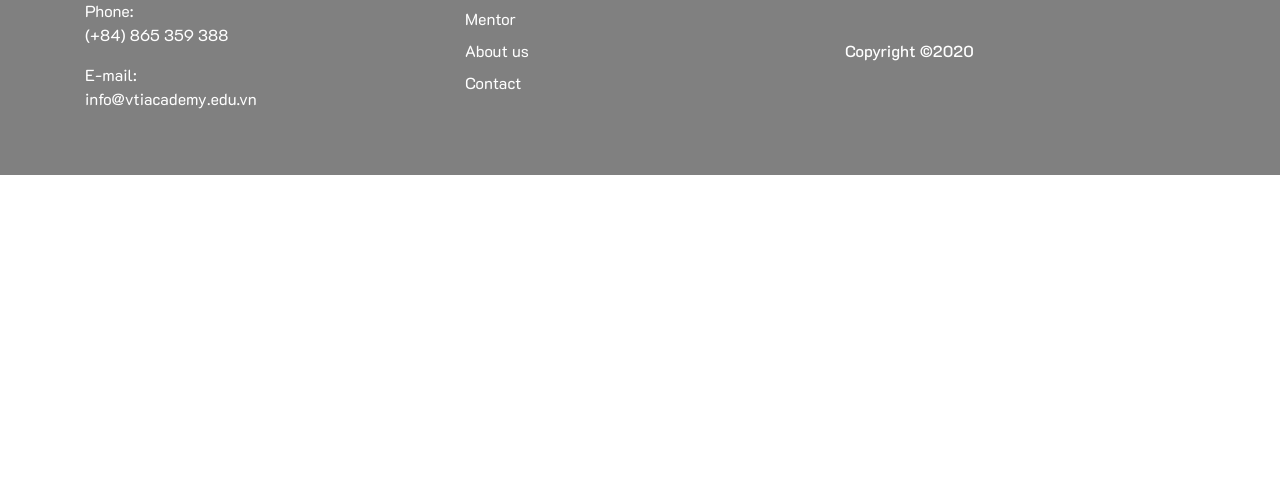
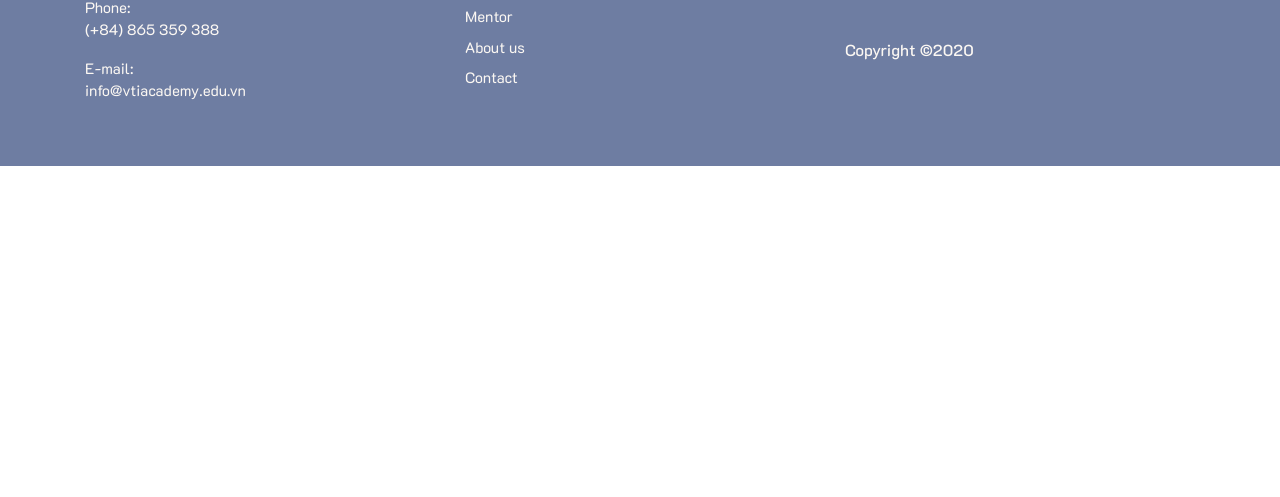
Before and after one commit to VTI-NEU02-Frontend-Assignment/Asignment1, a plain HTML site: page index.html in a window 1280 px wide. Shown: the part 303-800 px from the top of the page. Drawn offline with nearby package versions, Linux system fonts and the light colour scheme.

Commit message:
change color of fotter

```diff
--- a/styles/index.css
+++ b/styles/index.css
@@ -37,9 +37,10 @@ header img {
 
 /* Footer styles */
 footer {
-    background-color: gray;
+    background-color: #6e7da2;
     font-family: K2D, sans-serif;
-    color: rgb(255, 255, 255);
+    font-size: 15px;
+    color: #fcf8f3;
 }
 
 footer h5 {
@@ -51,7 +52,7 @@ footer ul {
 }
 
 footer a {
-    color: white;
+    color: #fcf8f3;
 }
 
 footer a:hover {
```
